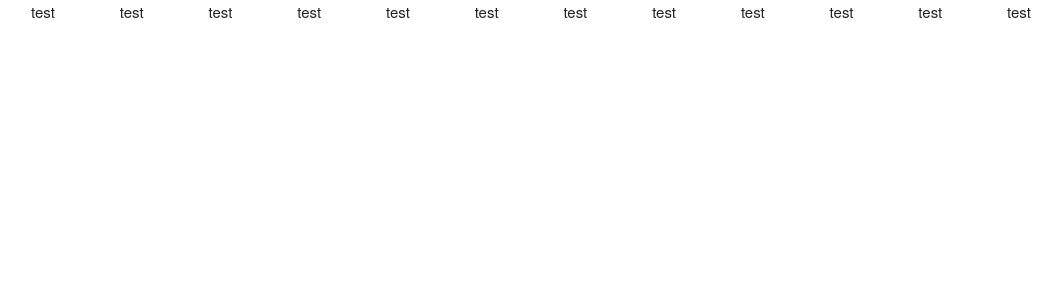
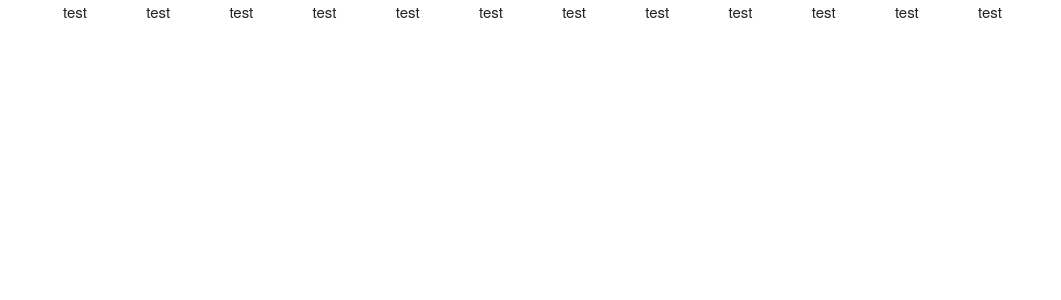
Before and after one commit to AnnaLovisa/Researchers-DB-Remake, a React (Create React App) app: page / in a window 1280 px wide. Shown: the top 300 px of the page, without its empty margins (97-1158 px from the left). Built offline with nearby package versions, Linux system fonts and the light colour scheme.

Commit message:
modify maxwidth

```diff
--- a/src/css/skeleton.css
+++ b/src/css/skeleton.css
@@ -31,7 +31,7 @@
  .container {
   position: relative;
   width: 100%;
-  max-width: 1200px;
+  max-width: 960px;
   margin: 0 auto;
   padding: 0 20px;
   box-sizing: border-box; }
```
